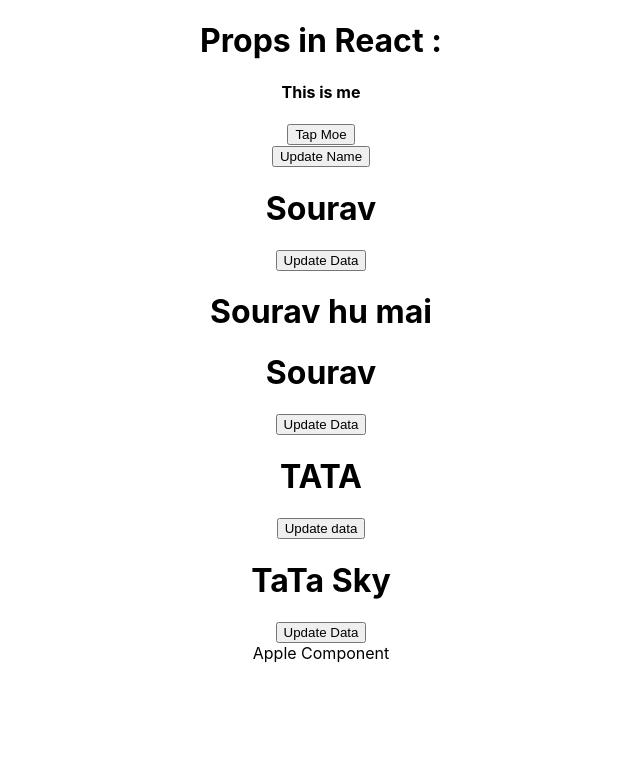
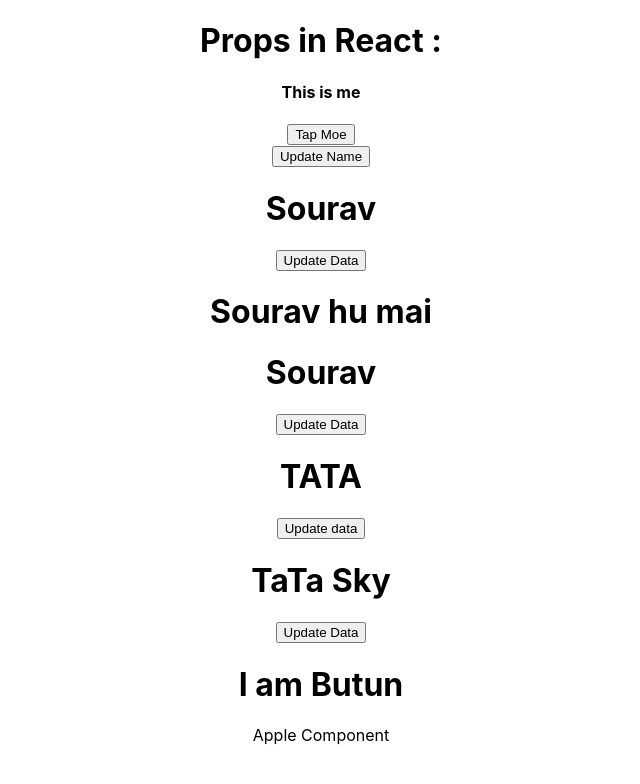
Before and after one commit to kumarsourav10/React-js-basic-to-high, a React (Create React App) app in the folder blog/: page / in a window 1280 px wide. Shown: the top 784 px of the page, without its empty margins (319-959 px from the left). Built offline with nearby package versions, Linux system fonts and the light colour scheme.

Commit message:
class Component

```diff
--- a/blog/src/App.js
+++ b/blog/src/App.js
@@ -7,6 +7,7 @@ import Anil from './Anil';
 import Prec from './Prec';
 import Suraj from './Suraj';
 import Babita from './Babita';
+import Butun from './Class';
 
 
 function App() {
@@ -30,6 +31,7 @@ function App() {
      <Prec />
      <Suraj />
      <Babita />
+     <Butun />
 
      {Apple()}
 
--- /dev/null
+++ b/blog/src/Class.js
@@ -0,0 +1,13 @@
+import React,{Component} from 'react'
+
+export default class Butun extends Component
+{
+  render()
+  {
+    return(
+            <h1>
+                I am Butun
+            </h1>
+    )
+  }
+}
```
